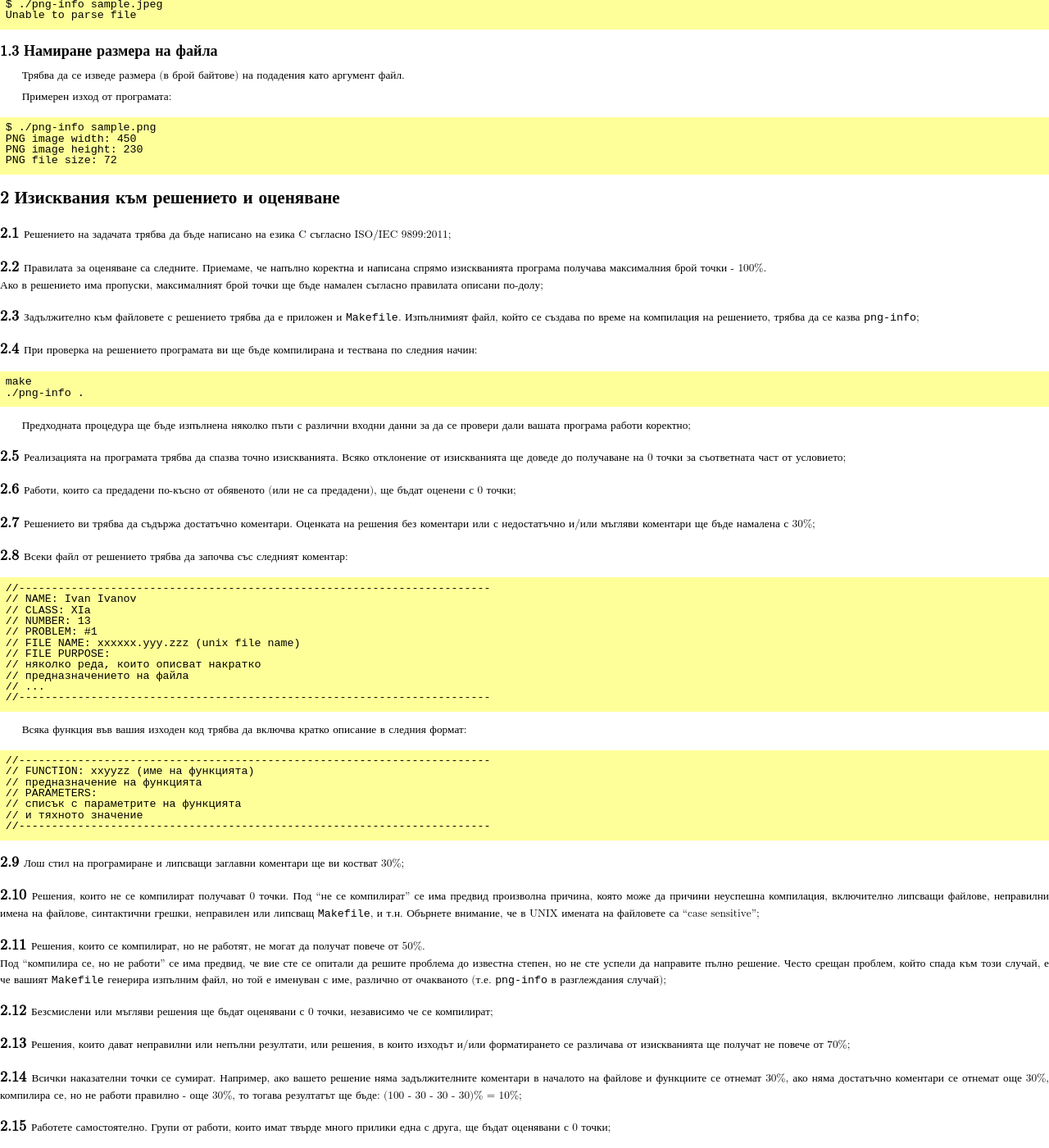
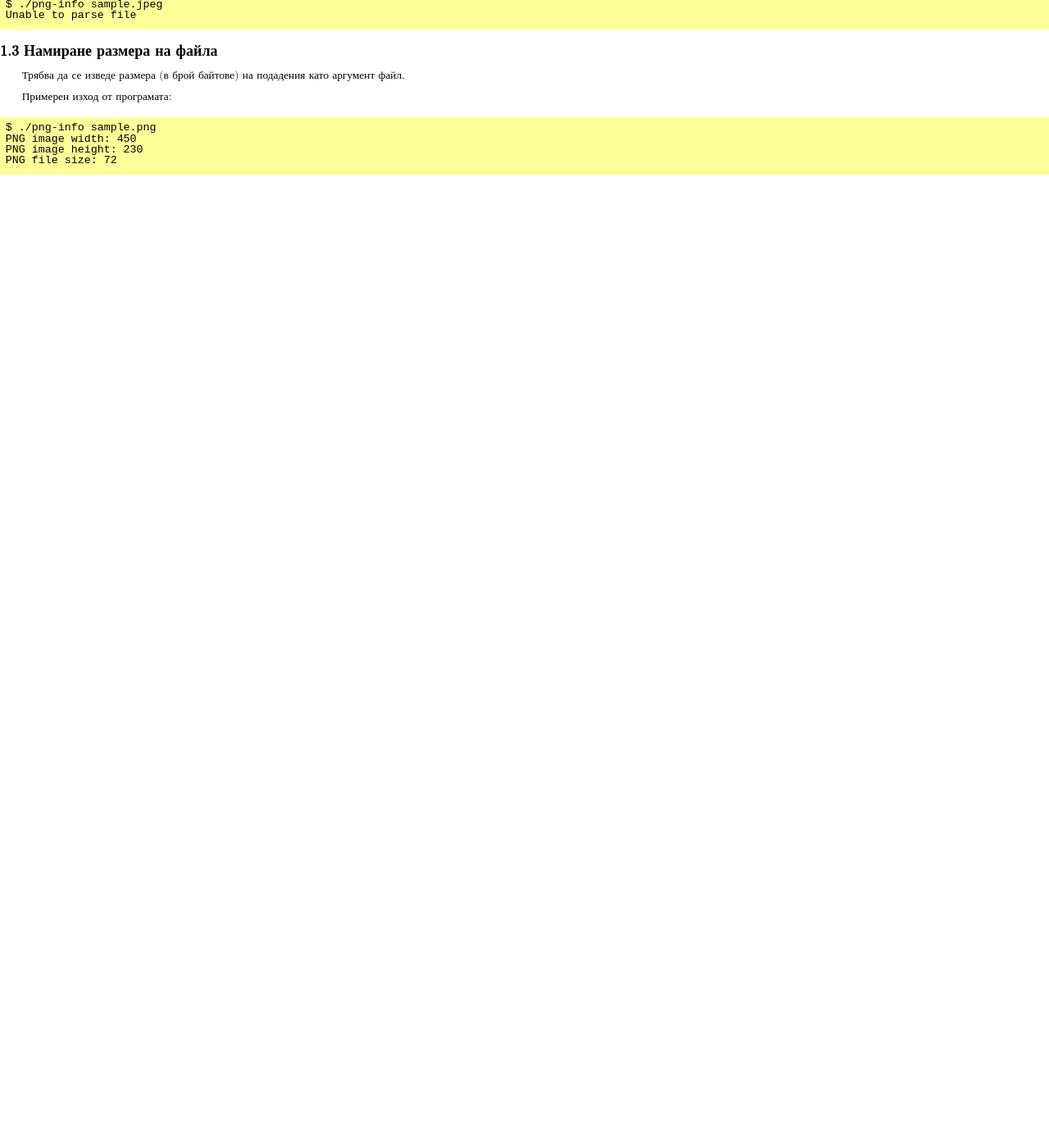
Before and after one commit to elsys/os-homeworks, a Jekyll site: the page built from _tasks/2017-2018/2017-10-02-png-info.md, in a window 1280 px wide and 1400 px high, scrolled down 1930 px. Shown: the whole window at 82% size. Built offline with Jekyll 4.4.1, drawn with Linux system fonts in a browser that asks for light colours; after the commit the page ends 2156 px from its top, so only the background shows below that.

Commit message:
Removed requirements

````diff
--- a/_tasks/2017-2018/2017-10-02-png-info.md
+++ b/_tasks/2017-2018/2017-10-02-png-info.md
@@ -74,6 +74,3 @@ title:  "Задача №2: Реализация на команда за изв
       PNG image height: 230
       PNG file size: 72
       ```
-
-
-{% include requirements-cmd.md %}
````
